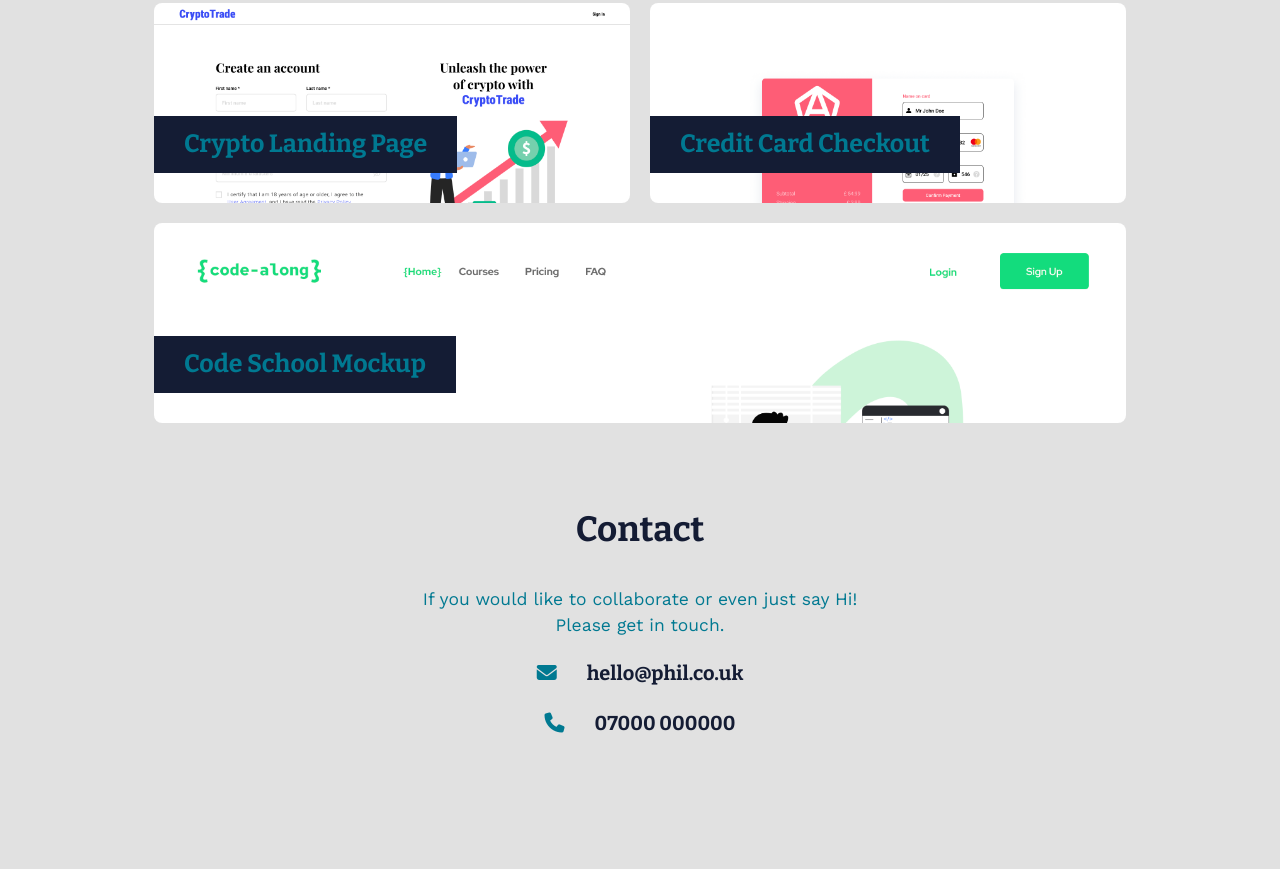
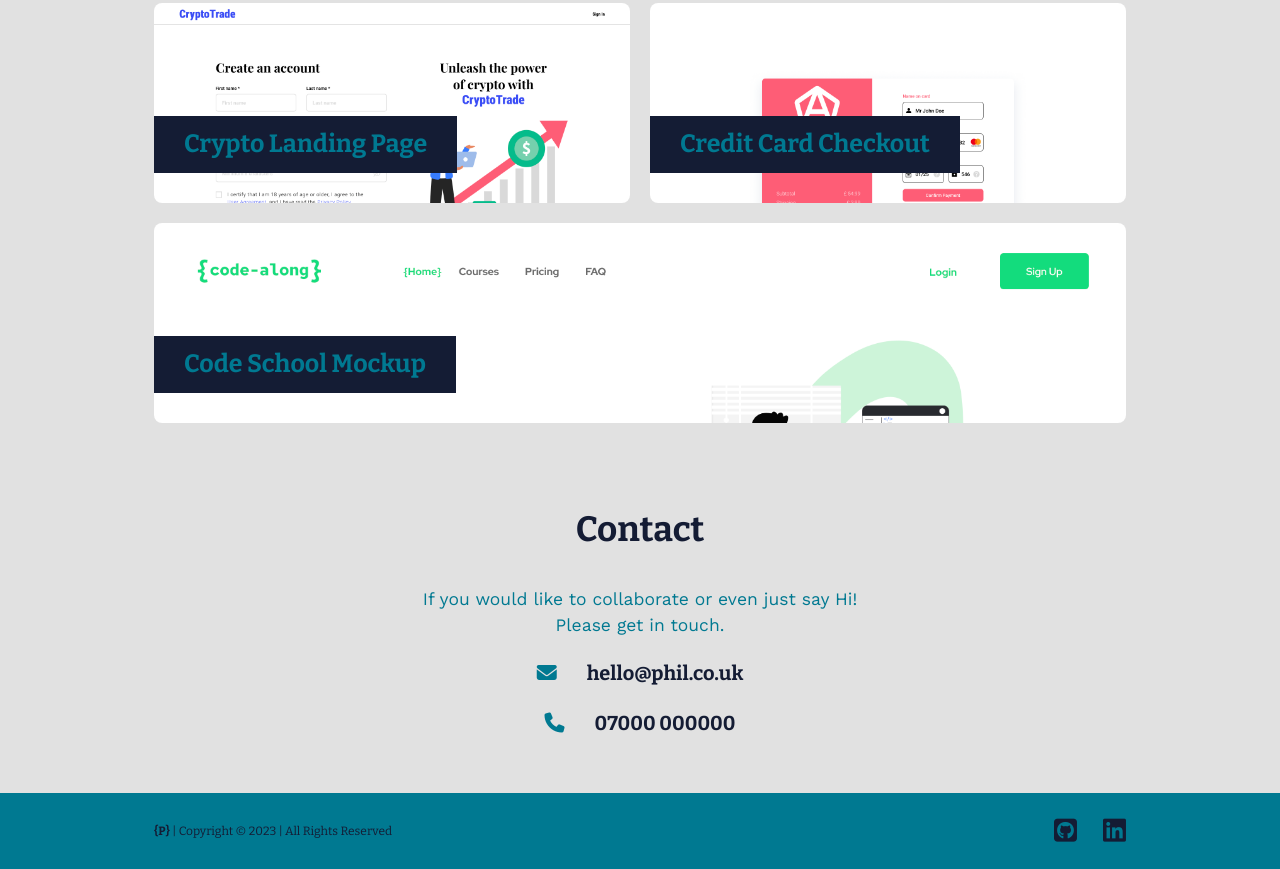
Before and after one commit to PhilC7/personal-portfolio, a plain HTML site: page index.html in a window 1280 px wide. Shown: the part 1452-2321 px from the top of the page. Before the commit the page ends 2215 px from the top, so only its background shows below. Drawn offline with nearby package versions, Linux system fonts and the light colour scheme; files whose address does not match are found by name.

Commit message:
footer section added

```diff
--- a/Assets/CSS/styles.css
+++ b/Assets/CSS/styles.css
@@ -276,3 +276,38 @@ figure h3 {
   margin-right: 3rem;
   color: var(--secondary-color);
 }
+
+footer {
+  background-color: var(--secondary-color);
+}
+
+footer h6 {
+  font-weight: 400;
+  font-size: 1.2rem;
+  color: var(--primary-color);
+}
+footer h6 span {
+  font-weight: 700;
+}
+
+footer a {
+  text-decoration: none;
+  color: var(--primary-color);
+  margin-left: 2rem;
+}
+
+footer a:hover {
+  color: var(--accent-color);
+}
+
+footer i .fa-brands .fa-square-github {
+  height: 3rem;
+  width: 3rem;
+}
+
+.footer {
+  display: flex;
+  flex-direction: row;
+  justify-content: space-between;
+  align-items: center;
+}
--- a/index.html
+++ b/index.html
@@ -119,7 +119,7 @@
 
           <figure class="work">
             <h3>Code School Mockup</h3>
-            <a href="">
+            <a href="./Assets/Images/landing-page-mockup.pdf">
               <img
                 src="./Assets/Images/landing-page-mockup.png"
                 alt="landing page mockup"
@@ -152,5 +152,16 @@
         </div>
       </section>
     </main>
+
+    <!-- FOOTER SECTION -->
+    <footer>
+      <section class="footer container">
+        <h6><span>{P}</span> | Copyright © 2023 | All Rights Reserved</h6>
+        <div class="socials">
+          <a href="https://github.com/PhilC7"><i class="fa-brands fa-square-github fa-xl"></i></a>
+          <a href="https://www.linkedin.com/in/phil-cooper7"><i class="fa-brands fa-linkedin fa-xl"></i></i></a>
+        </div>
+      </section>
+    </footer>
   </body>
 </html>
```
